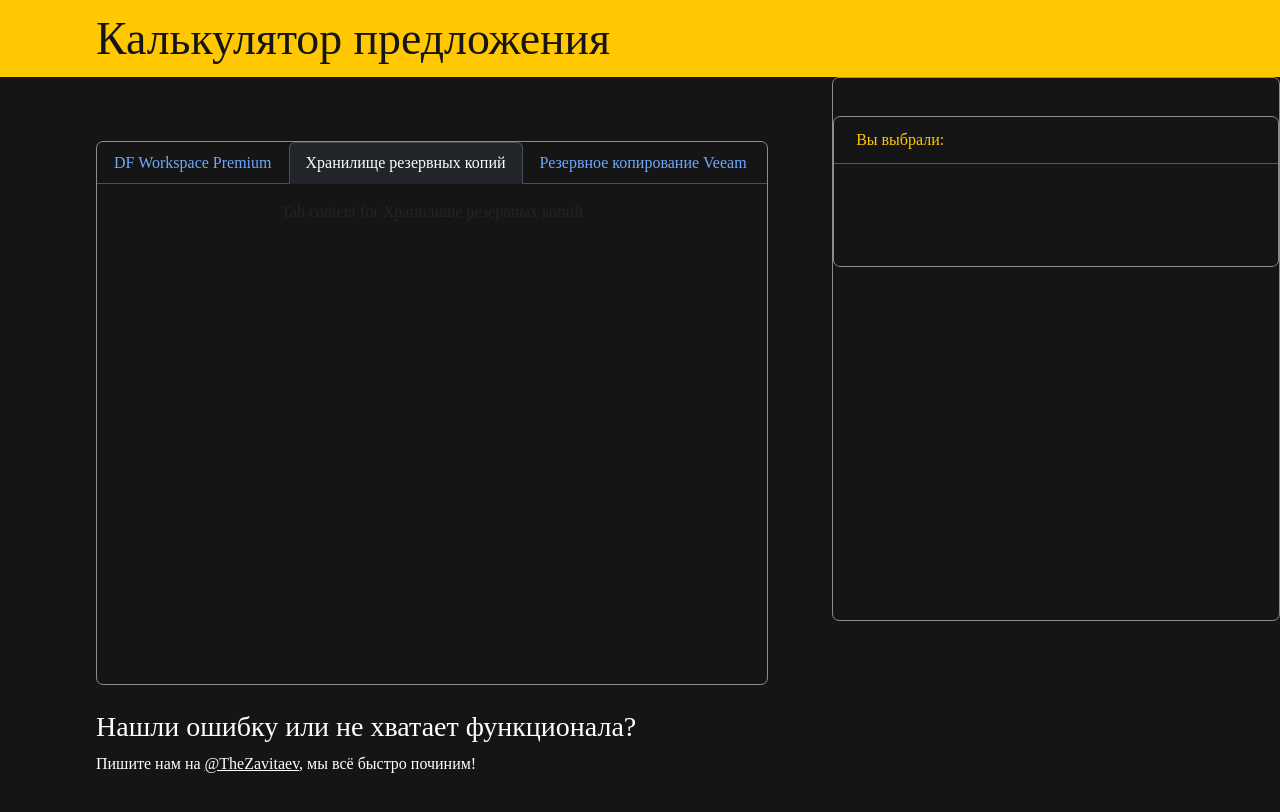
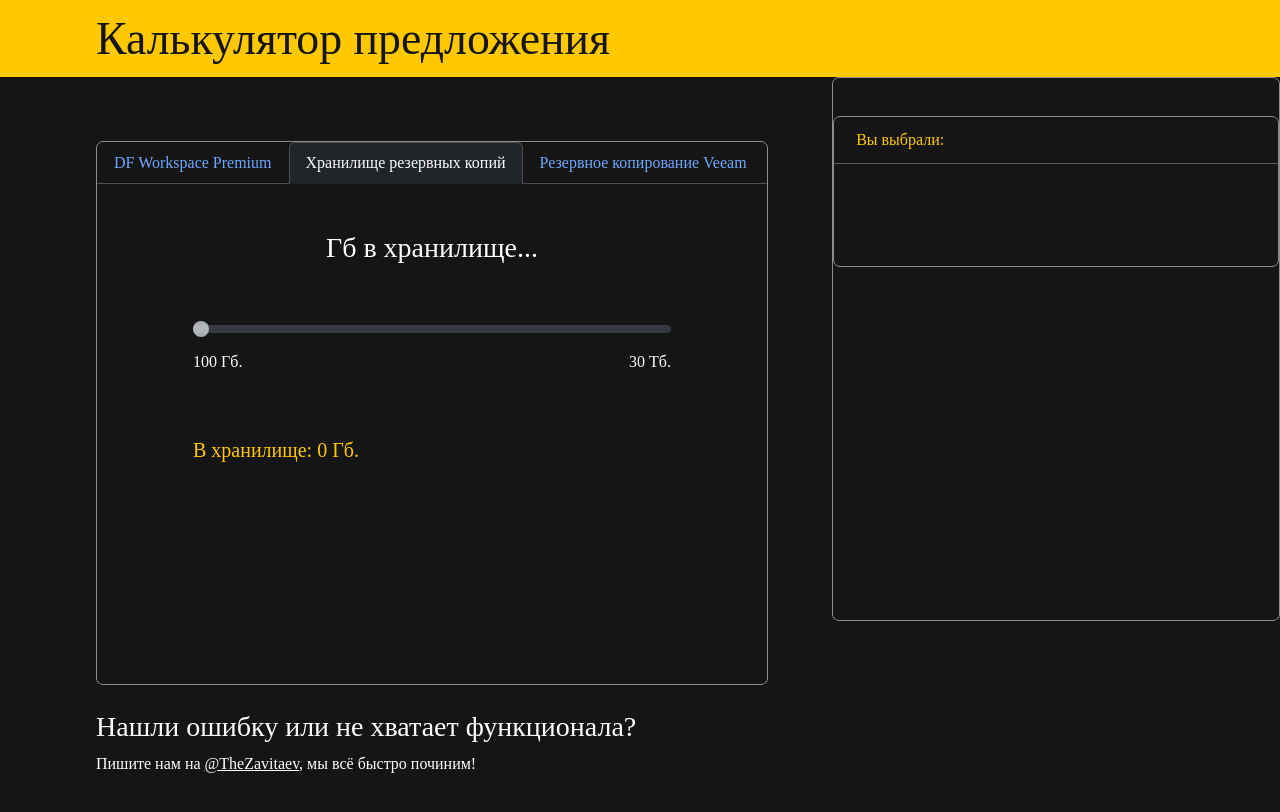
Before and after one commit to LoveBosikova/beeline, a React (Create React App) app in the folder calculate/: page / in a window 1280 px wide. Both pictures are taken after a click on the tab "Хранилище резервных копий". Shown: the top 812 px of the page. Built offline with nearby package versions, Linux system fonts and the light colour scheme; a web font is replaced by a local one.

Commit message:
order things done

```diff
--- a/calculate/src/App.js
+++ b/calculate/src/App.js
@@ -9,6 +9,7 @@ import Form from 'react-bootstrap/Form';
 import Tab from 'react-bootstrap/Tab';
 import Tabs from 'react-bootstrap/Tabs';
 import Accordion from 'react-bootstrap/Accordion';
+// import ErrorNoTarif from './ui/ErrorNoTarif/ErrorNoTarif';
 
 function App() {
   const [key, setKey] = useState('workspace');
@@ -21,14 +22,21 @@ function App() {
   const [isFz, setIsFz] = useState(false);
   const [fzSale, setFzSale] = useState(0);
 
+  const [repoGb, setRepoGb] = useState(0);
+  const [repoGbSale, setRepoGbSale] = useState(0);
+
+  const [isVeeam, setIsVeeam] = useState(false);
+  const [veeamSale, setVeeamSale] = useState(0);
+
   //Сохраняем значения тарифов, чтобы каждый раз не шастать по большому объекту с бека
   const libraTarif = data[0].services[0]['DF Workspace Premium'].types[0];
   const premiumTarif = data[0].services[0]['DF Workspace Premium'].types[1];
   const branding = data[0].services[0]['DF Workspace Premium'].options[0];
   const plusGb = data[0].services[0]['DF Workspace Premium'].options[1];
   const fz = data[0].services[0]['DF Workspace Premium'].options[2];
+  const plusRepo = data[0].services[0]['DF Workspace Premium'].plus['Хранилище резервных копий'];
 
-  console.log(plusGb);
+  console.log(data[0].services[0]['DF Workspace Premium']);
 
   const libreClassNames = cn('tarif', {
     'tarif_active': tarif === 'libra',
@@ -84,6 +92,18 @@ function App() {
       setFzSale(+fz.max_discount)
     } else if (value < +fz.max_discount){
       setFzSale(value)
+    }
+  }
+
+  function handleRepoGb (value) {
+    setRepoGb(value);
+  };
+
+  function handleRepoGbSale (value) {
+    if (value >= +plusRepo.max_discount) {
+      setRepoGbSale(+plusRepo.max_discount)
+    } else if (value < +plusRepo.max_discount){
+      setRepoGbSale(value)
     }
   }
 
@@ -167,18 +187,66 @@ function App() {
                       onChange={() => setIsFz(!isFz)}
                       disabled
                       />}
-                      {isFz && <label className='branding__saleWrap'><p>Скидка:</p><input type='number' min={0} value={fzSale} onChange={e => handleFzSale(e.target.value)} /></label>}
+                      {isFz && <label className='branding__saleWrap'><p>Скидка:</p><input type='number' min={0} max={+plusRepo.max_discount} value={fzSale} onChange={e => handleFzSale(e.target.value)} /></label>}
 
                   </Accordion.Body>
                 </Accordion.Item>
               </Accordion>
+            </Tab>
 
+            <Tab className='repoGb' eventKey='backspace' title='Хранилище резервных копий'>
+                <Form.Label>
+                    <h3 className='repoGb__title'>Гб в хранилище...</h3>
+                </Form.Label>
+                {tarif !== '' ? <Form.Range
+                    value={repoGb}
+                    name='repoGb'
+                    step={100}
+                    min={0}
+                    max={30000}
+                    onChange={(e) => handleRepoGb(e.target.value)}
+                    className="repoGb__slider"
+                    /> : <Form.Range
+                    value={repoGb}
+                    disabled
+                    name='repoGb'
+                    step={100}
+                    min={0}
+                    max={30000}
+                    onChange={(e) => handleRepoGb(e.target.value)}
+                    className="repoGb__slider"
+                    />}
+                <div className='repoGb__values'>
+                  <p>100 Гб.</p>
+                  <p>30 Тб.</p>
+                </div>
+                <div className='repoGb__resWrap'>
+                  <h5 className='repoGb__res'>В хранилище: {repoGb} Гб.</h5>
+                  {repoGb > 0 && <label className='repoGb__saleWrap'><p className='repoGb__saleText'>Скидка:</p><input type='number' min={0} value={repoGbSale} onChange={e => handleRepoGbSale(e.target.value)} /></label>}
+                </div>
             </Tab>
-            <Tab eventKey='backspace' title='Хранилище резервных копий'>
-              Tab content for Хранилище резервных копий
-            </Tab>
-            <Tab eventKey='veeam' title='Резервное копирование Veeam'>
-              Tab content for Резервное копирование veeam
+
+            <Tab eventKey='veeam' title='Резервное копирование Veeam' className='veeam'>
+              <Form.Label>
+                <h3 className='veeam__title'>Резервное копирование ВМ с администрированием</h3>
+                <p className='veeam__subtitle'>Помесячная оплата в зависимости от потребления</p>
+              </Form.Label>
+              {tarif !== '' ? <Form.Check // prettier-ignore
+                      className='veeam__switch'
+                      type="switch"
+                      id="custom-switch"
+                      label="Добавить резервное копирование ВМ с администрированием в заказ"
+                      checked={isVeeam}
+                      onChange={() => setIsVeeam(!isVeeam)}
+                      /> : <Form.Check // prettier-ignore
+                      className='veeam__switch'
+                      type="switch"
+                      id="custom-switch"
+                      label="Добавить резервное копирование ВМ с администрированием в заказ"
+                      checked={isVeeam}
+                      onChange={() => setIsVeeam(!isVeeam)}
+                      disabled
+                      />}
             </Tab>
           </Tabs>
 
--- a/calculate/src/index.scss
+++ b/calculate/src/index.scss
@@ -210,6 +210,83 @@ code {
   }
 }
 
+.repoGb {
+  @include section-paddings;
+
+  &__title {
+    padding-top: 15%;
+    color: $white-main;
+  }
+
+  &__slider {
+    padding-top: 10% !important;
+    padding-bottom: 3% !important;
+  }
+
+  &__values {
+    display: flex;
+    justify-content: space-between;
+    align-items: baseline;
+    color: $white-main;
+    padding-bottom: 10%;
+  }
+
+  &__resWrap {
+    display: flex;
+    justify-content: start;
+    gap: 10%;
+  }
+
+  &__res {
+    text-align: start;
+    color: $orange-main;
+    margin-bottom: 0;
+  }
+
+  &__saleText {
+    color: $white-main;
+  }
+
+  &__saleWrap {
+    display: flex;
+    align-items: center;
+    gap: 5%;
+    width: 40%;
+
+
+    input {
+      width: 20%;
+    }
+
+    p {
+      margin-bottom: 0;
+    }
+  }
+}
+
+.veeam {
+  @include section-paddings;
+
+  &__title {
+    padding-top: 8%;
+    color: $white-main;
+  }
+
+  &__subtitle {
+    color: $gray-main;
+    padding-bottom: 5%;
+  }
+
+  &__switch {
+    color: $white-main;
+    display: flex !important;
+    justify-content: start;
+    align-items: flex-start;
+    gap: 3%;
+    font-size: 1vw;
+  }
+}
+
 .result {
   width: 25%;
   min-width: fit-content;
--- a/calculate/src/styles/variables.scss
+++ b/calculate/src/styles/variables.scss
@@ -4,6 +4,7 @@ $white-main: #FFFFFF;
 $gray-main: #8C8C8C;
 $gray-op: #8c8c8c8a;
 $beuge-main: #F4F0E2;
+$red-main: #FA3200;
 
 
 $font-size-10: 0.694vw;
--- /dev/null
+++ b/calculate/src/ui/ErrorNoTarif/ErrorNoTarif.jsx
@@ -0,0 +1,9 @@
+import './ErrorNoTarif.scss';
+
+export default function ErrorNoTarif (props) {
+    const {text} = props;
+    console.log(text);
+    return (
+        <p className='error--noTarif'>{text}</p>
+    );
+}
--- /dev/null
+++ b/calculate/src/ui/ErrorNoTarif/ErrorNoTarif.scss
@@ -0,0 +1,5 @@
+.error--noTarif {
+    padding-top: 1%;
+    padding-bottom: 1%;
+    color: #FA3200;
+}
--- a/calculate/src/ui/RadioBtn/RadioBtn.module.scss
+++ /dev/null
@@ -1 +0,0 @@
-@import './styles/variables.scss';
```
Also changed, not shown: calculate/src/ui/RadioBtn/RadioBtn.jsx (deleted, +0 -9 lines).
